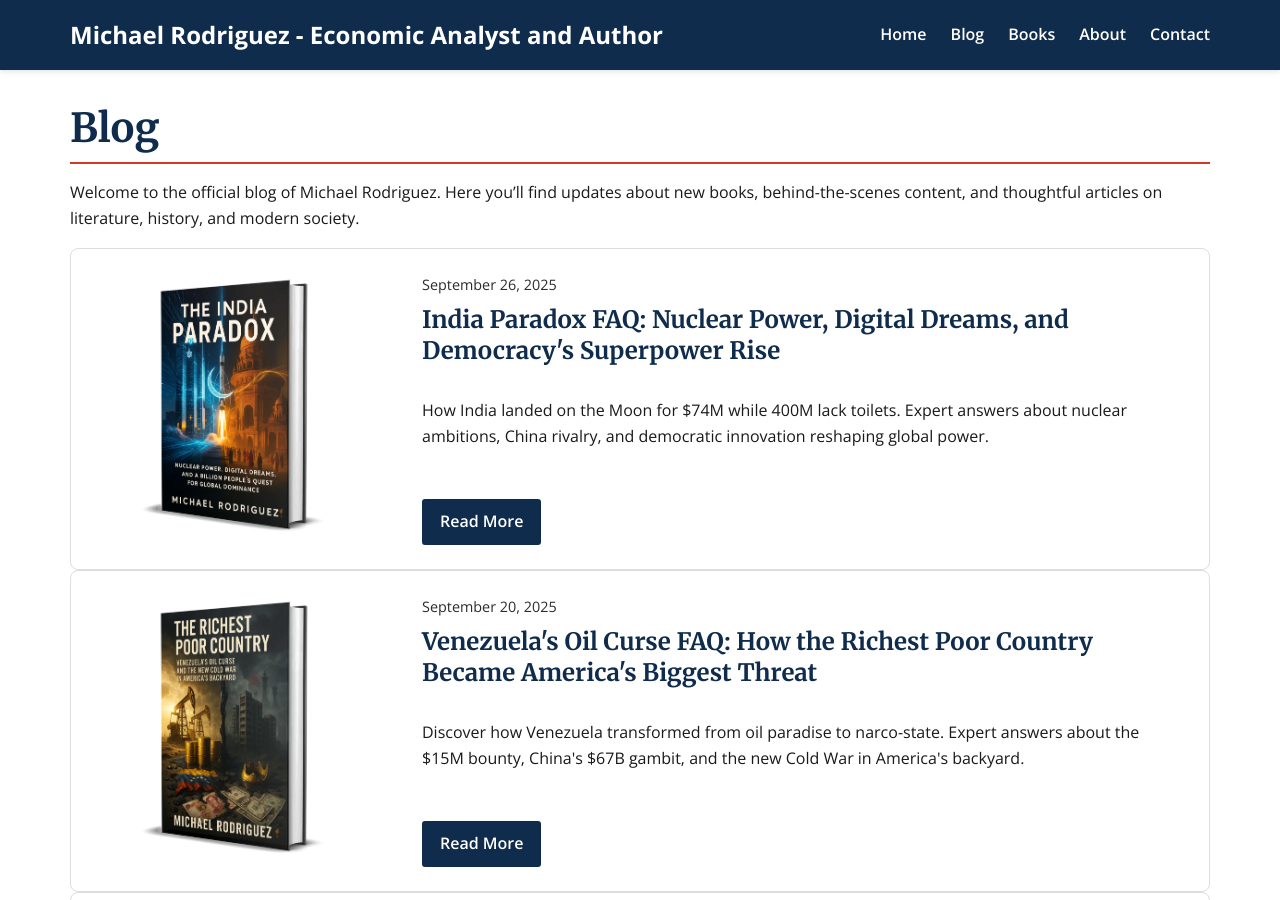
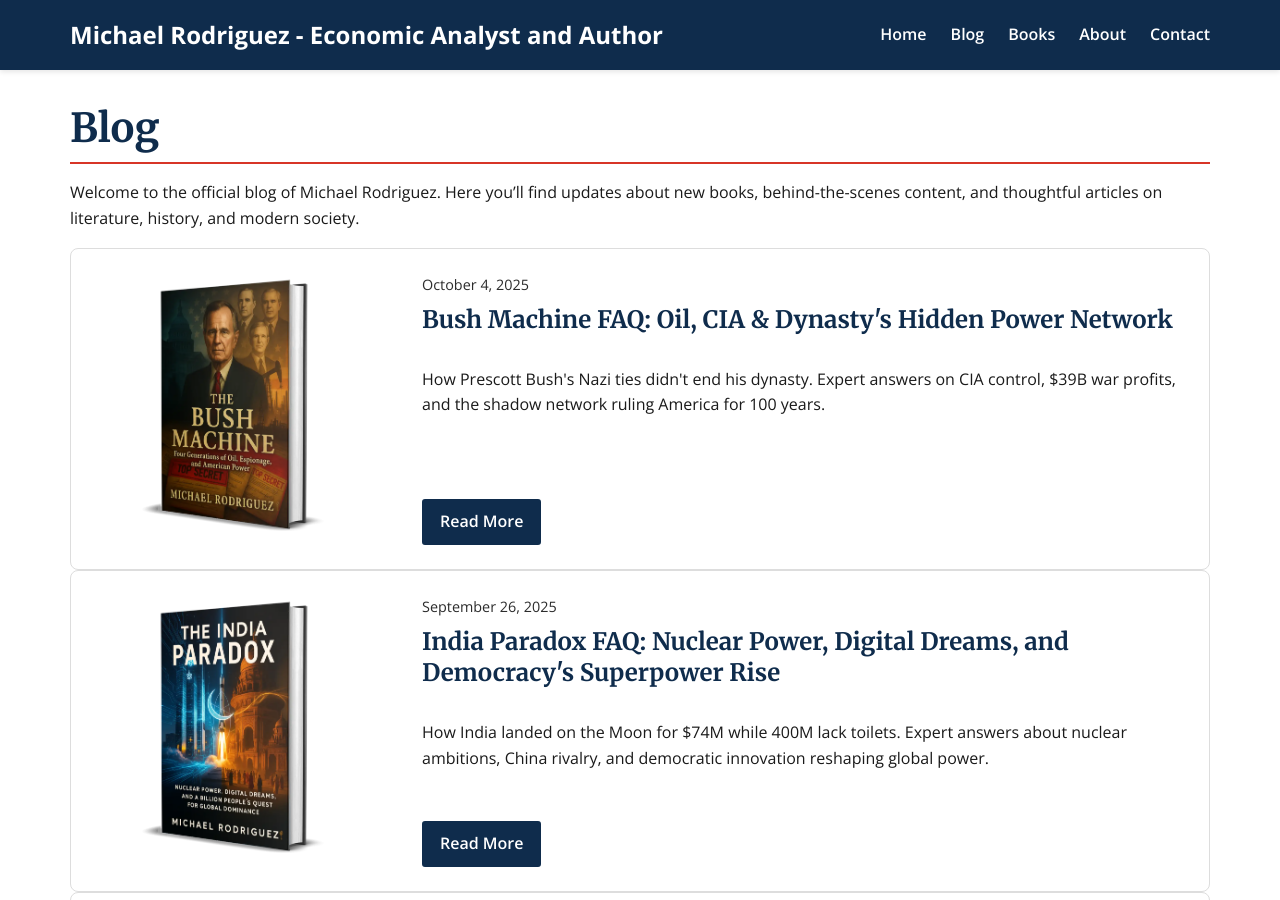
Before and after one commit to Zews123/michael-rodriguez-books, a Jekyll site: the page built from blog.md, in a window 1280 px wide and 900 px high. Built offline with Jekyll 4.4.1, drawn with Linux system fonts in a browser that asks for light colours.

Commit message:
Update blog.md

```diff
--- a/blog.md
+++ b/blog.md
@@ -138,6 +138,18 @@ Welcome to the official blog of Michael Rodriguez. Here you'll find updates abou
   }
 }
 </style>
+
+<div class="blog-card">
+    <div class="blog-card-image">
+      <img src="{{ site.baseurl }}/assets/images/social/Bush_3D.webp" alt="Bush Machine FAQ">
+    </div>
+    <div class="blog-card-content">
+      <span class="blog-date">October 4, 2025</span>
+      <h2>Bush Machine FAQ: Oil, CIA & Dynasty's Hidden Power Network</h2>
+      <p>How Prescott Bush's Nazi ties didn't end his dynasty. Expert answers on CIA control, $39B war profits, and the shadow network ruling America for 100 years.</p>
+      <a href="{{ site.baseurl }}/blog/bush-machine-faq.html" class="read-more">Read More <span class="visually-hidden">about Bush Machine FAQ</span></a>
+    </div>
+  </div>
 
 <div class="blog-card">
     <div class="blog-card-image">
@@ -415,6 +427,13 @@ Welcome to the official blog of Michael Rodriguez. Here you'll find updates abou
   "blogPost": [
     {
       "@type": "BlogPosting",
+      "headline": "Bush Machine FAQ: Oil, CIA & Dynasty's Hidden Power Network",
+      "description": "How Prescott Bush's Nazi ties didn't end his dynasty. Expert answers on CIA control, $39B war profits, and the shadow network ruling America for 100 years.",
+      "datePublished": "2025-10-04",
+      "author": "Michael Rodriguez"
+    },
+    {
+      "@type": "BlogPosting",
       "headline": "India Paradox FAQ: Nuclear Power, Digital Dreams, and Democracy's Superpower Rise",
       "description": "How India landed on the Moon for $74M while 400M lack toilets. Expert answers about nuclear ambitions, China rivalry, and democratic innovation reshaping global power.",
       "datePublished": "2025-09-26",
```
